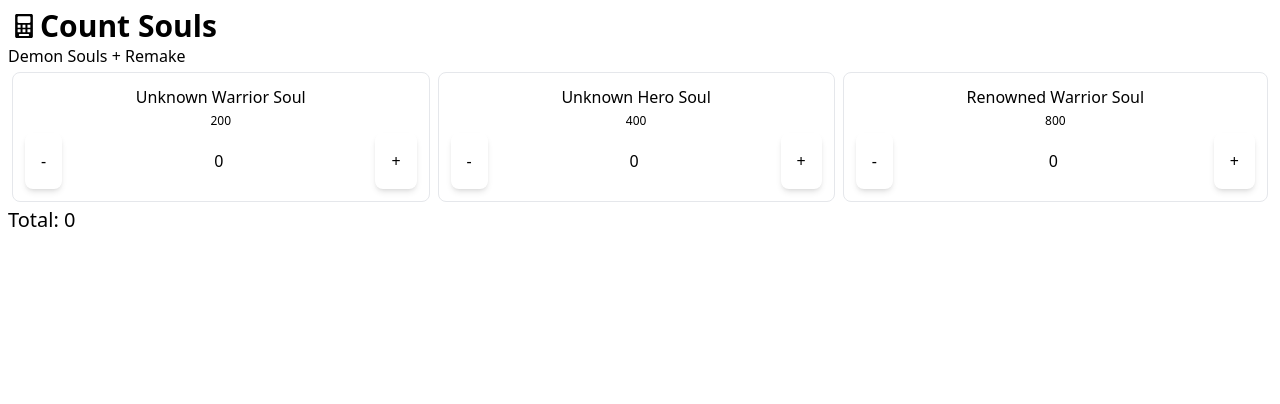
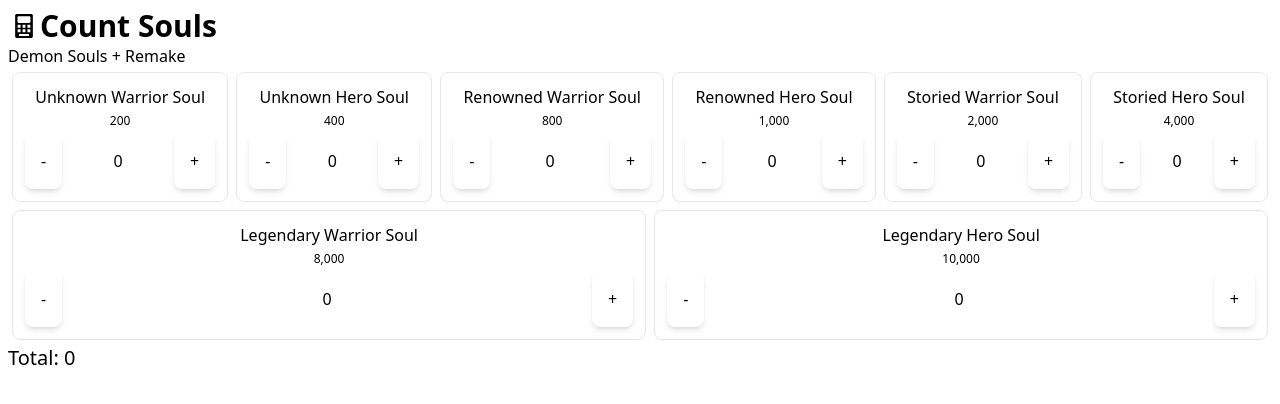
Before and after one commit to ElmarTalibzade/count-souls, a SvelteKit app: page /demonsouls in a window 1280 px wide. Shown: the top 404 px of the page. Built offline with nearby package versions, Linux system fonts and the light colour scheme.

Commit message:
Added all soul definitions for Demon Souls

```diff
--- a/src/routes/demonsouls/+page.svelte
+++ b/src/routes/demonsouls/+page.svelte
@@ -6,6 +6,11 @@
     { name: 'Unknown Warrior Soul', value: 200 },
     { name: 'Unknown Hero Soul', value: 400 },
     { name: 'Renowned Warrior Soul', value: 800 },
+    { name: 'Renowned Hero Soul', value: 1000 },
+    { name: 'Storied Warrior Soul', value: 2000 },
+    { name: 'Storied Hero Soul', value: 4000 },
+    { name: 'Legendary Warrior Soul', value: 8000 },
+    { name: 'Legendary Hero Soul', value: 10000 },
   ];
 </script>
 
```
